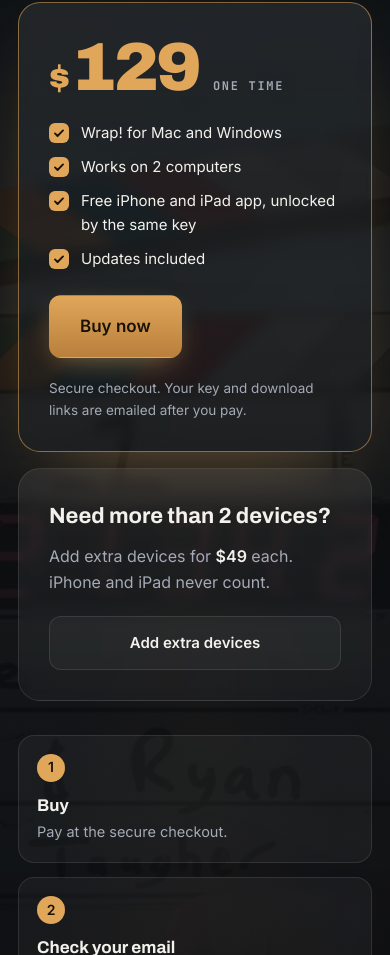
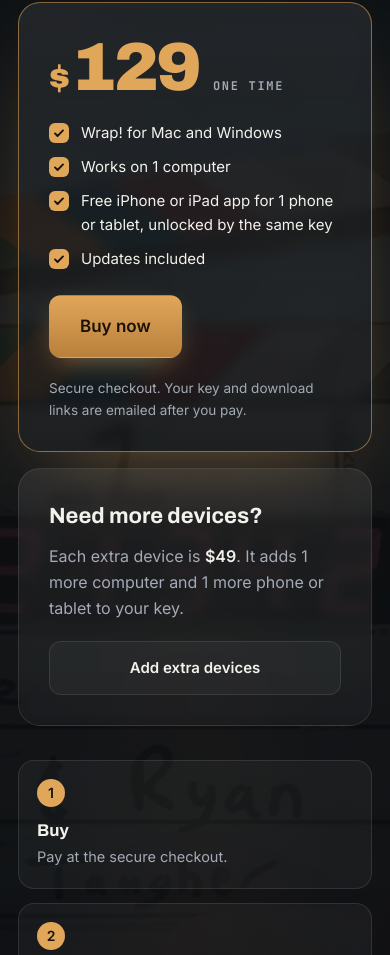
Before and after one commit to shekie09/wrapfilmassistant, a plain HTML site: page index.html in a window 390 px wide. Shown: the part 7747-8702 px from the top of the page. Drawn offline with Linux system fonts and the light colour scheme.

Commit message:
Pricing wording: 1 computer and 1 phone or tablet per key
Co-Authored-By: Claude Sonnet 5.5 <noreply@anthropic.com>
Claude-Session: https://claude.ai/code/session_01AoeptVm5hbAM5aWb8temvt

```diff
--- a/index.html
+++ b/index.html
@@ -433,16 +433,16 @@ footer b { color: var(--ink); font-family: var(--display); }
         <div class="price-tag"><span>$</span>129<small>one time</small></div>
         <ul class="ticks">
           <li>Wrap! for Mac and Windows</li>
-          <li>Works on 2 computers</li>
-          <li>Free iPhone and iPad app, unlocked by the same key</li>
+          <li>Works on 1 computer</li>
+          <li>Free iPhone or iPad app for 1 phone or tablet, unlocked by the same key</li>
           <li>Updates included</li>
         </ul>
         <a class="btn primary big" data-buy href="#coming-soon">Buy now</a>
         <p class="fine">Secure checkout. Your key and download links are emailed after you pay.</p>
       </div>
       <div class="price-side">
-        <b>Need more than 2 devices?</b>
-        <span>Add extra devices for <strong>$49</strong> each. iPhone and iPad never count.</span>
+        <b>Need more devices?</b>
+        <span>Each extra device is <strong>$49</strong>. It adds 1 more computer and 1 more phone or tablet to your key.</span>
         <a class="btn" data-buy-extra href="#coming-soon">Add extra devices</a>
       </div>
     </div>
@@ -459,8 +459,8 @@ footer b { color: var(--ink); font-family: var(--display); }
     <div class="slate"><em>Questions</em><span>Quick answers</span></div>
     <h2>Before you download.</h2>
     <div class="faq">
-      <details><summary>What is a member key?</summary><p>It is your license. After you buy, we email you a key and your download links. Paste the key into Wrap! to unlock it. The same key unlocks the free iPhone and iPad app.</p></details>
-      <details><summary>How many computers can I use?</summary><p>Your key works on 2 computers. Need more than 2? Add extra devices for $49 each. iPhone and iPad do not count. You can also remove a computer from your key in Settings, for example when you replace a laptop.</p></details>
+      <details><summary>What is a member key?</summary><p>It is your license. After you buy, we email you a key and your download links. Paste the key into Wrap! to unlock it. The same key unlocks the free iPhone and iPad app on 1 phone or tablet.</p></details>
+      <details><summary>How many computers can I use?</summary><p>Your key works on 1 computer and 1 iPhone or iPad. Need more? Each extra device is $49 and adds 1 more computer and 1 more phone or tablet. You can also remove a device from your key in Settings, for example when you replace a laptop or phone.</p></details>
       <details><summary>Is it a subscription?</summary><p>No. It is one payment and you keep it.</p></details>
       <details><summary>Does it work on Android?</summary><p>Not yet. Today Wrap! runs on Mac, Windows, iPhone and iPad.</p></details>
       <details><summary>Do my cast and crew need Wrap! installed?</summary><p>No. You can text them from your own Messages app and share call sheets with anyone.</p></details>
```
